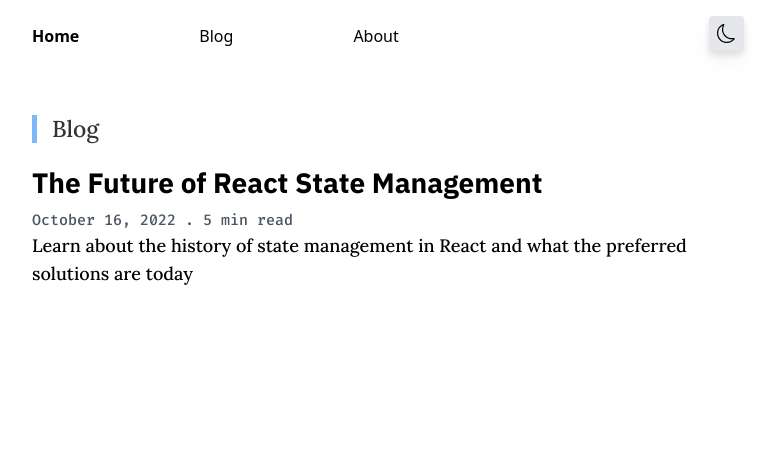
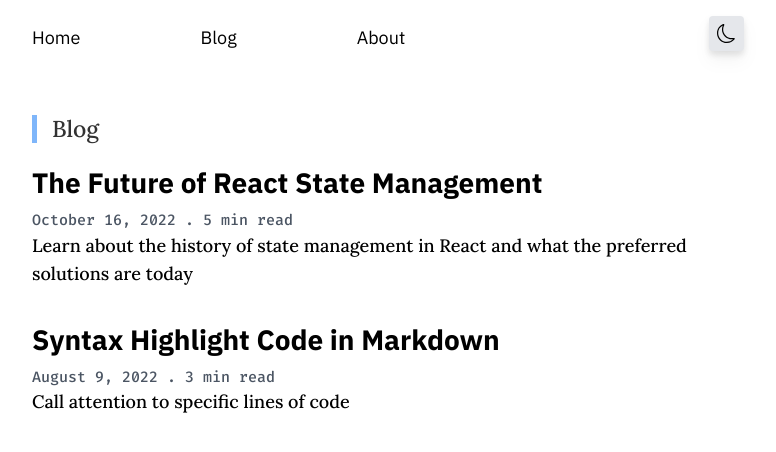
Before and after one commit to Prajwalad101/personal-blog, a Next.js app: page /blog in a window 1280 px wide. Shown: the top 452 px of the page, without its empty margins (252-1028 px from the left). Built offline with nearby package versions, Linux system fonts and the light colour scheme.

Commit message:
add new markdown post

```diff
--- a/components/navigation/nav-item.js
+++ b/components/navigation/nav-item.js
@@ -16,34 +16,34 @@
   return (
     <ul className={navClassName}>
       <li className={linkClassName}>
-        <button
-          className='hover:text-gray-600 font-semibold'
-          onClick={() => setActive(false)}
+        <p
+          className={'hover:text-gray-600 font-IBM md:text-lg'}
+          onClick={() => {
+            setActive(false);
+          }}
         >
-          <Link href='/' className='font-IBM md:text-lg'>
-            Home
-          </Link>
-        </button>
+          <Link href='/'>Home</Link>
+        </p>
       </li>
       <li className={linkClassName}>
-        <button
-          className='hover:text-gray-600'
+        <p
+          className='hover:text-gray-600 font-IBM md:text-lg'
           onClick={() => setActive(false)}
         >
           <Link href='/blog' className='font-IBM md:text-lg'>
             Blog
           </Link>
-        </button>
+        </p>
       </li>
       <li className={linkClassName}>
-        <button
-          className='hover:text-gray-600'
+        <p
+          className='hover:text-gray-600 font-IBM md:text-lg'
           onClick={() => setActive(false)}
         >
           <Link href='/about' className='font-IBM md:text-lg'>
             About
           </Link>
-        </button>
+        </p>
       </li>
     </ul>
   );
--- /dev/null
+++ b/content/syntax-highlight-code-in-markdown.md
@@ -0,0 +1,9 @@
+---
+title: 'Syntax Highlight Code in Markdown'
+date: '2022-08-09'
+excerpt: 'Call attention to specific lines of code'
+isFeatured: true
+readTime: 3
+---
+
+# Syntax Highlight Code in Markdown
--- a/pages/index.js
+++ b/pages/index.js
@@ -12,7 +12,7 @@
         <link rel='icon' href='/favicon.ico' />
       </Head>
       <Heading />
-      <PostsGrid posts={props.posts} postType='posts' />
+      <PostsGrid posts={props.posts} postType='Featured' />
     </div>
   );
 }
--- a/styles/global.css
+++ b/styles/global.css
@@ -65,3 +65,9 @@
 line3 {
   transition: all 0.4s ease;
 }
+
+.home,
+.about,
+.blog {
+  font-weight: bold;
+}
```
